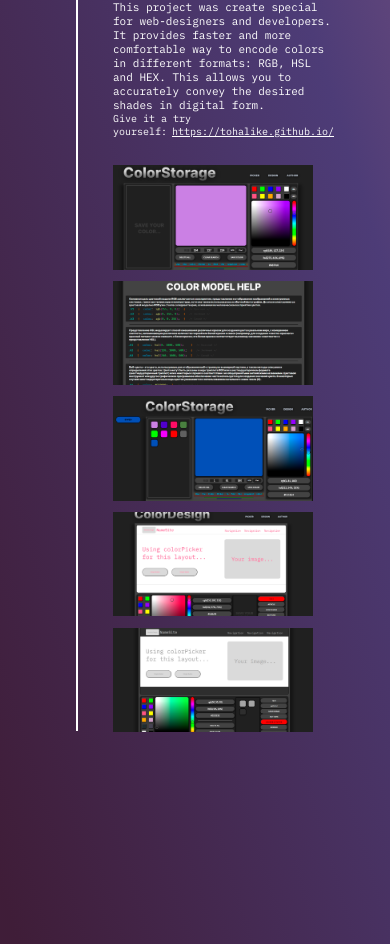
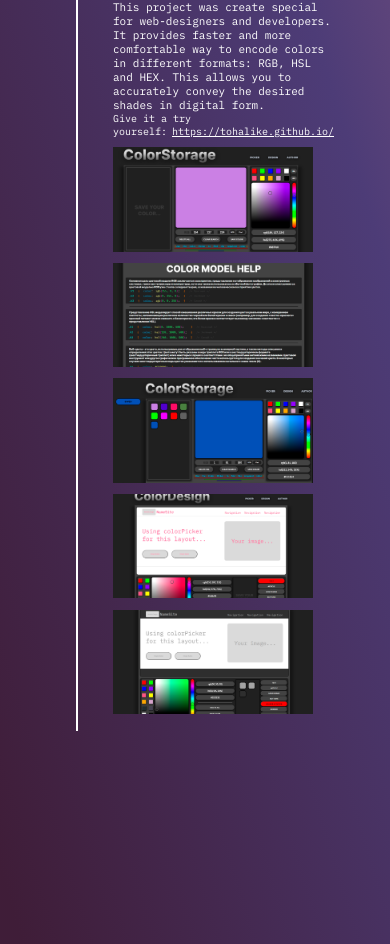
Before and after one commit to TohaLike/anton__portfolio, a React (Create React App) app: page / in a window 390 px wide. Shown: the part 1305-2249 px from the top of the page. Built offline with nearby package versions, Linux system fonts and the light colour scheme.

Commit message:
updated adaptive

```diff
--- a/src/components/historyTwo/css/Adaptive.css
+++ b/src/components/historyTwo/css/Adaptive.css
@@ -32,16 +32,12 @@
 }
 
 @media only screen and (max-width: 1040px) {
-   .image__container__two {
+   /* .image__container__two {
       margin-top: 34px;
-   }
+   } */
 
    .border__line__two {
       height: 630px;
-   }
-
-   .image__container__two {
-      grid-row: 7;
    }
 }
 
@@ -51,7 +47,7 @@
    }
 
    .border__line__two {
-      height: 576px;
+      height: 583px;
    }
 
    .image__container__two {
@@ -65,7 +61,7 @@
    }
 
    .image__container__two {
-      grid-row: 8;
+      grid-row: 7;
    }
 }
 
```
